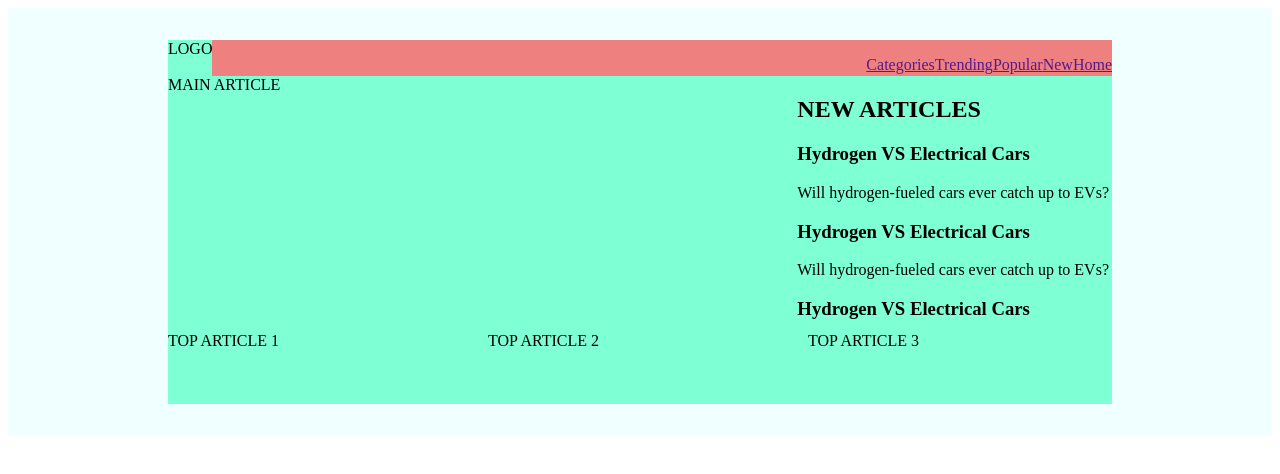
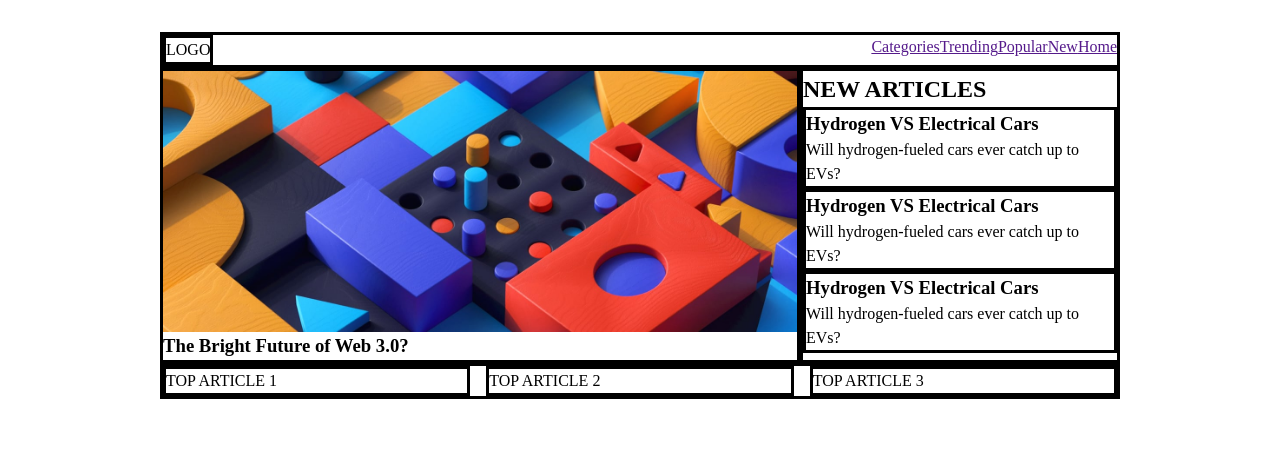
Before and after one commit to bigbass11/FrontEndMentor-NewsHomepage, a plain HTML site: page src/index.html in a window 1280 px wide. Drawn offline with nearby package versions, Linux system fonts and the light colour scheme; files that its build step writes are made by us from their sources.

Commit message:
add main pic, others

```diff
--- a/src/index.html
+++ b/src/index.html
@@ -20,7 +20,10 @@
                 </ul>
             </nav>
         </header>
-        <div class="site-main__main-article">MAIN ARTICLE</div>
+        <div class="site-main__main-article">
+            <img src="/assets/images/image-web-3-desktop.jpg" alt="" class="main-article__image">
+            <h3 class="main-article__title">The Bright Future of Web 3.0?</h3>
+        </div>
         <div class="site-main__new-articles">
             <h2 class="new-articles__title">NEW ARTICLES</h2>
             <div class="new-articles__card">
--- /dev/null
+++ b/src/sass/base/_reset.scss
@@ -0,0 +1,47 @@
+// Modified version of 'A Modern CSS Reset' by Josh Comeau
+// https://www.joshwcomeau.com/css/custom-css-reset/
+
+// 1. Use a more-intuitive box-sizing model.
+*, *::before, *::after {
+  box-sizing: border-box;
+}
+
+// 2. Remove default margin
+*, *::before, *::after {
+  padding: 0;
+  margin: 0;
+}
+
+//  Typographic tweaks!
+//  3. Add accessible line-height
+//  4. Improve text rendering
+body {
+  line-height: 1.5;
+  -webkit-font-smoothing: antialiased;
+}
+
+// 5. Improve media defaults
+img, picture, video, canvas, svg {
+  display: block;
+  max-width: 100%;
+}
+
+// 6. Remove built-in form typography styles
+input, button, textarea, select {
+  font: inherit;
+}
+
+// 7. Avoid text overflows
+p, h1, h2, h3, h4, h5, h6 {
+  overflow-wrap: break-word;
+}
+
+// 8. Get rid of styling on lists
+ul, ol {
+  list-style: none;
+}
+
+// 8. Create a root stacking context
+// #root, #__next {
+//   isolation: isolate;
+// }
--- a/src/sass/style.scss
+++ b/src/sass/style.scss
@@ -1,21 +1,26 @@
 // BEM naming convention: https://getbem.com/naming/
+
+// Imports
+@import 'base/reset';
+
+
 .site-main {
     display: grid;
-    background-color: azure;
     padding: 2rem 10rem;
     grid-template:
-      "header header" 10%
-      "main-article new-articles" 70%
-      "top-articles top-articles" 20%
+      "header header" auto
+      "main-article new-articles" auto
+      "top-articles top-articles" auto
       / 2fr 1fr
 }
 
 div {
-    background-color: aquamarine;
+    border: solid;
 }
 
+// Header area
 .site-main__header {
-    background-color: rgb(238, 128, 128);
+    border: solid;
     grid-area: header;
     display: flex;
     flex-direction: row;
@@ -23,19 +28,28 @@ div {
 }
 
 .nav__nav-list {
-    list-style-type: none;
     display: flex;
     flex-direction: row-reverse;
 }
 
+// Main article area
 .site-main__main-article {
     grid-area: main-article;
+    display: grid;
 }
 
+.main-article__title {
+    font: 3rem;
+}
+
+
+// New articles area (right side of page)
 .site-main__new-articles {
     grid-area: new-articles;
 }
 
+
+// Top articles area (bottom of page)
 .site-main__top-articles {
     grid-area: top-articles;
     display: grid;
```
